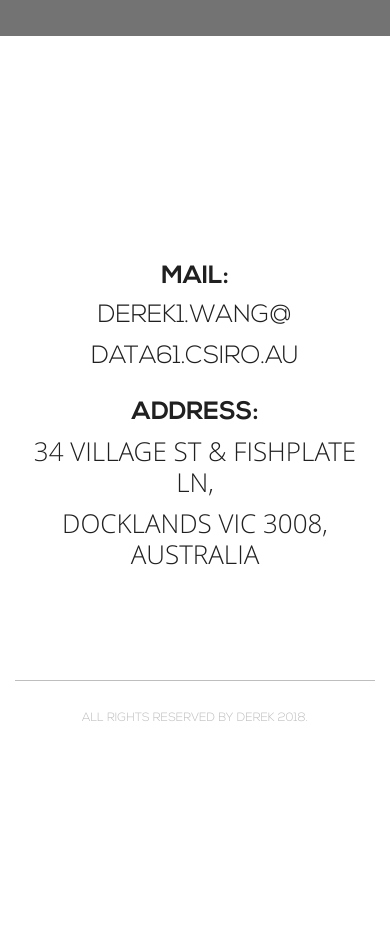
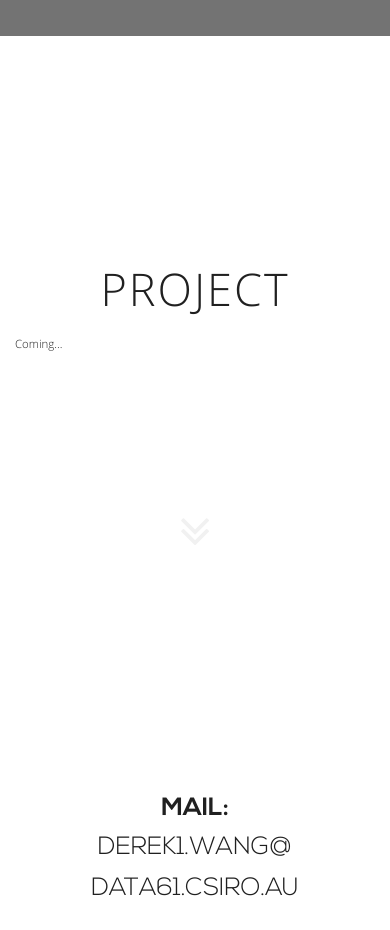
Before and after one commit to PassiveVision/DeepSec.github.io, a plain HTML site: page index.html in a window 390 px wide. Shown: the part 2820-3750 px from the top of the page. Before the commit the page ends 3576 px from the top, so only its background shows below. Drawn offline with Linux system fonts and the light colour scheme.

Commit message:
Update index.html

```diff
--- a/index.html
+++ b/index.html
@@ -56,6 +56,7 @@
                         <li class="active"><a href="#home">Home</a></li>
                         <li><a href="#about">About Me</a></li>
                         <li><a href="#publication">Publications</a></li>
+			<li><a href="#project">Project</a></li>
                         <li><a href="#contact">Contact</a></li>
                     </ul>
                 </div><!-- /.navbar-collapse -->
@@ -66,11 +67,9 @@
         <header id="home" class="home">
 		<div class="overlay sections">
 			<div class="container">
-
 				<div class="row">
 					<div class="wrapper">
 						<div class="col-md-6 col-md-offset-3">
-
 							<div class="home-details text-center">
 
 								<!--<div class="logo">
@@ -86,9 +85,7 @@
 									<h5>Scroll down to see more</h5>
 									<a href="#about"><i class="fa fa-angle-double-down"></i></a>
 								</div>
-
 							</div>
-
 						</div>
 					</div>
 				</div>
@@ -99,38 +96,28 @@
         <!-- Sections -->
         <section id="about" class="about sections">
             <div class="container">
-
                 <!-- Example row of columns -->
                 <div class="row">
                     <div class="wrapper">
-
                     	<div class="col-md-6">
                     		<div class="about-photo">
 					<img src="assets/images/derek.JPG" alt="About Image" />
 				</div>
                     	</div>
-
 			<div class="col-md-6">
                     		<div class="heading about-content">
 					<h3>About Me</h3>
 					<p align="justify">I am a PhD student working on AI related cyber security. Especially, I am currently working on adversarial example attack on deep learning based systems. My other research inetrests include deep neural network, applied machine learning, decision making system, and complex network.</p>
 					<p align="justify">I am currently with Deakin University and CSIRO Data61, Australia.</p>
-
 				</div>
                     	</div>
-
-
-
                     </div>
                 </div>
-
 				<div class="scroll-down">
 					<a href="#publication"><i class="fa fa-angle-double-down"></i></a>
 				</div>
-
             </div> <!-- /container -->
         </section>
-
 
 	<!-- Sections -->
         <section id="publication" class="about sections">
@@ -161,6 +148,28 @@
 				</div>
 			</div> <!-- /container -->
 		</div>
+        </section>
+
+    	<!-- Sections -->
+        <section id="project" class="about sections">
+            <div class="container">
+                <!-- Example row of columns -->
+                <div class="row">
+                    <div class="wrapper">
+			<div class="col-md-6">
+                    		<div class="heading about-content">
+					<h3>Project</h3>
+					<p align="justify">Coming...</p>
+				</div>
+                    	</div>
+                    </div>
+                </div>
+
+		<div class="scroll-down">
+			<a href="#publication"><i class="fa fa-angle-double-down"></i></a>
+		</div>
+
+            </div> <!-- /container -->
         </section>
 
 	<section id="contact" class="contact sections">
```
Lines whose indentation alone changed are shown as unchanged.
